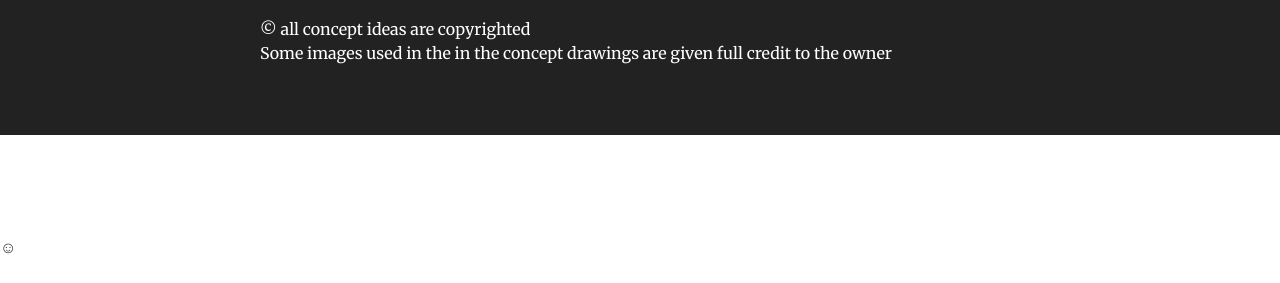
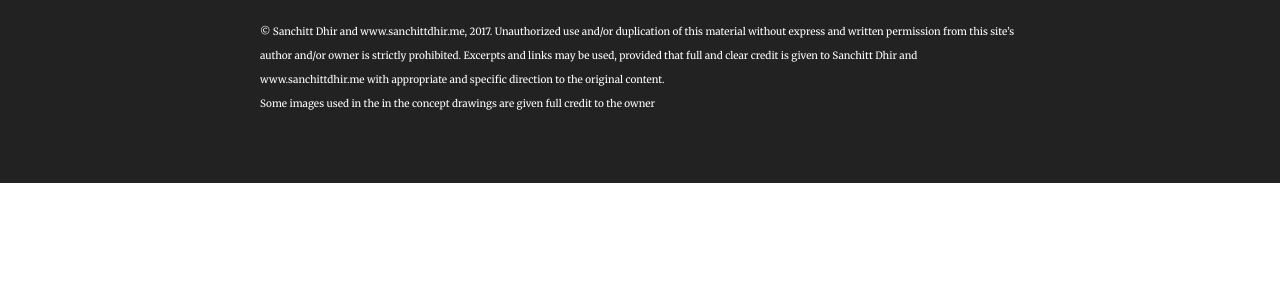
Before and after one commit to sanchittd/mywebsite, a website: page index.html in a window 1280 px wide. Shown: the part 3817-4100 px from the top of the page. Before the commit the page ends 4076 px from the top, so only its background shows below. Drawn offline with nearby package versions, Linux system fonts and the light colour scheme.

Commit message:
copyright

```diff
--- a/index.html
+++ b/index.html
@@ -342,7 +342,7 @@
                         <a href="https://invis.io/S6CUOH2VK#/246614091_Main" class="btn btn-default btn-lg"><i class="fa fa-star fa-fw"></i> <span class="network-name"></span></a>
                     </li>
                     <p>
-                    <p> © all concept ideas are copyrighted  <br/> Some images used in the in the concept drawings are given full credit to the owner </p>
+                    <p> <font size="1"> © Sanchitt Dhir and www.sanchittdhir.me, 2017. Unauthorized use and/or duplication of this material without express and written permission from this site’s author and/or owner is strictly prohibited. Excerpts and links may be used, provided that full and clear credit is given to Sanchitt Dhir and www.sanchittdhir.me with appropriate and specific direction to the original content. <br/> Some images used in the in the concept drawings are given full credit to the owner </p>
                 </ul>
             </div>
             </div>
@@ -362,7 +362,7 @@
 
     <!-- Theme JavaScript -->
     <script src="js/creative.min.js"></script>
-    <p> ☺ </p>
+
 </body>
 
 </html>
```
